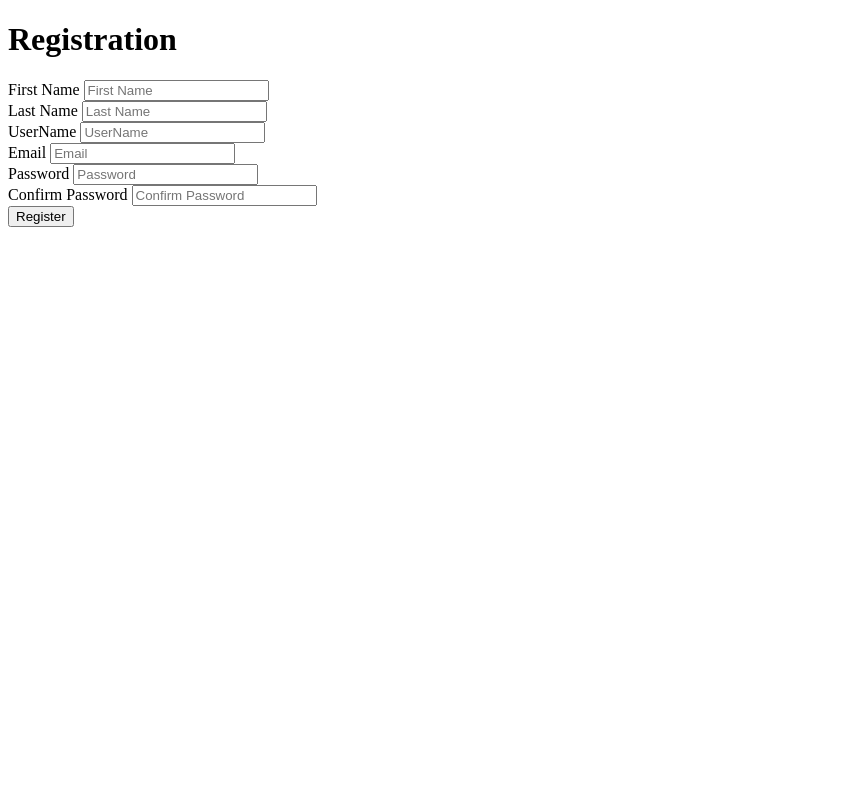
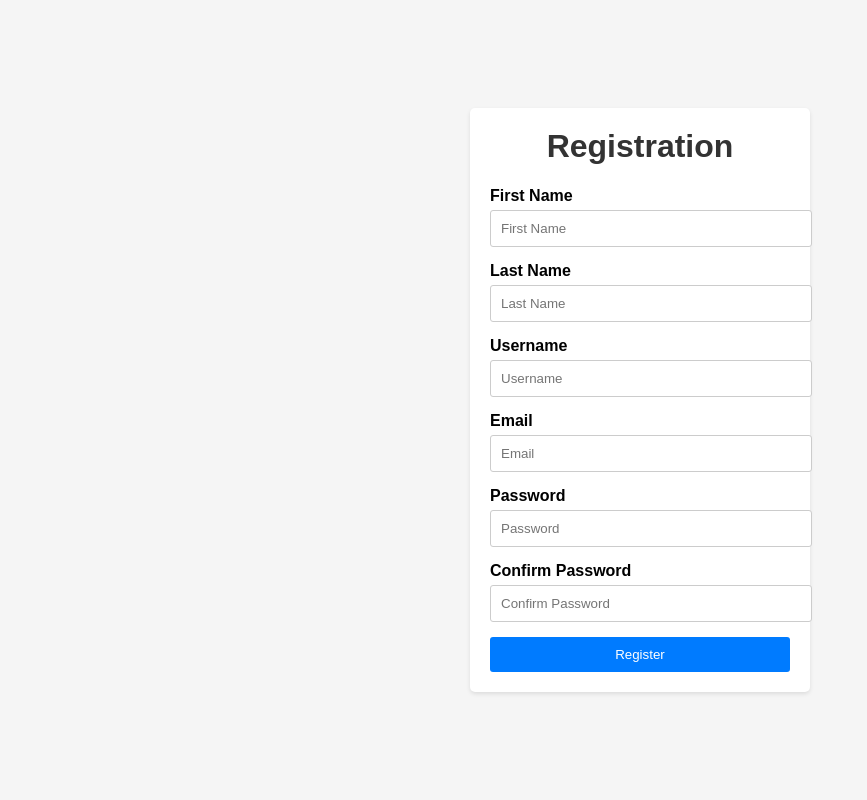
Before and after one commit to reggyshicky/Blog_Website_Django, a Django app: page /accounts/register in a window 1280 px wide. Shown: the whole page, without its empty margins (0-867 px from the left). Run offline with Django 4.2, Linux system fonts and the light colour scheme.

Commit message:
crsf_token huh

```diff
--- a/Blog/templates/register.html
+++ b/Blog/templates/register.html
@@ -1,48 +1,100 @@
 <!DOCTYPE html>
 <html lang="en">
-    <head>
-        <meta charset="utf8">
-        <title>Create Account</title>
-    </head>
-    <body>
-        <div>
+<head>
+    <meta charset="UTF-8">
+    <meta name="viewport" content="width=device-width, initial-scale=1.0">
+    <title>Create Account</title>
+    <style>
+        body {
+            font-family: Arial, sans-serif;
+            margin: 0;
+            padding: 0;
+            background-color: #f5f5f5;
+        }
+        .container {
+            display: flex;
+            justify-content: center;
+            align-items: center;
+            height: 100vh;
+        }
+        .registration-box {
+            background-color: #ffffff;
+            padding: 20px;
+            border-radius: 5px;
+            box-shadow: 0 2px 4px rgba(0, 0, 0, 0.1);
+            width: 300px;
+        }
+        .registration-box h1 {
+            margin-top: 0;
+            text-align: center;
+            color: #333333;
+        }
+        .registration-box label {
+            display: block;
+            margin-bottom: 5px;
+            font-weight: bold;
+        }
+        .registration-box input {
+            width: 100%;
+            padding: 10px;
+            border: 1px solid #cccccc;
+            border-radius: 3px;
+            margin-bottom: 15px;
+        }
+        .registration-box button {
+            background-color: #007bff;
+            color: #ffffff;
+            padding: 10px 15px;
+            border: none;
+            border-radius: 3px;
+            cursor: pointer;
+            width: 100%;
+        }
+        .registration-box button:hover {
+            background-color: #0056b3;
+        }
+    </style>
+</head>
+<body>
+    <div class="container">
+        <div class="registration-box">
             <h1>Registration</h1>
-            <form action="{% url 'register' %}" method="post">
+            <form action="{% url 'register' %}" method="POST">
                 {% csrf_token %}
                 <div>
                     {% for message in messages %}
-                    <h3>{{message}}</h3>
+                    <h3>{{ message }}</h3>
                     {% endfor %}
                 </div>
                 <div>
-                    <label>First Name</label>
-                    <input placeholder="First Name" type="text" name="first_name" required/>
+                    <label for="first_name">First Name</label>
+                    <input type="text" id="first_name" name="first_name" placeholder="First Name" required>
                 </div>
                 <div>
-                    <label>Last Name</label>
-                    <input placeholder="Last Name" type="text" name="last_name" required/>
+                    <label for="last_name">Last Name</label>
+                    <input type="text" id="last_name" name="last_name" placeholder="Last Name" required>
                 </div>
                 <div>
-                    <label>UserName</label>
-                    <input placeholder="UserName" type="text" name="user_name" required/>
+                    <label for="user_name">Username</label>
+                    <input type="text" id="user_name" name="user_name" placeholder="Username" required>
                 </div>
                 <div>
-                    <label>Email</label>
-                    <input placeholder="Email" type="email" name="email" required/>
+                    <label for="email">Email</label>
+                    <input type="email" id="email" name="email" placeholder="Email" required>
                 </div>
                 <div>
-                    <label>Password</label>
-                    <input placeholder="Password" type="password" name="password1" required/>
+                    <label for="password1">Password</label>
+                    <input type="password" id="password1" name="password1" placeholder="Password" required>
                 </div>
                 <div>
-                    <label>Confirm Password</label>
-                    <input placeholder="Confirm Password" type="password" name="password2" required/>
+                    <label for="password2">Confirm Password</label>
+                    <input type="password" id="password2" name="password2" placeholder="Confirm Password" required>
                 </div>
-
                 <div>
                     <button type="submit">Register</button>
                 </div>
             </form>
         </div>
-    </body>
+    </div>
+</body>
 </html>
```
Also changed, not shown: Blog/templates/login.html (+63 -13 lines), Blog/db.sqlite3.
